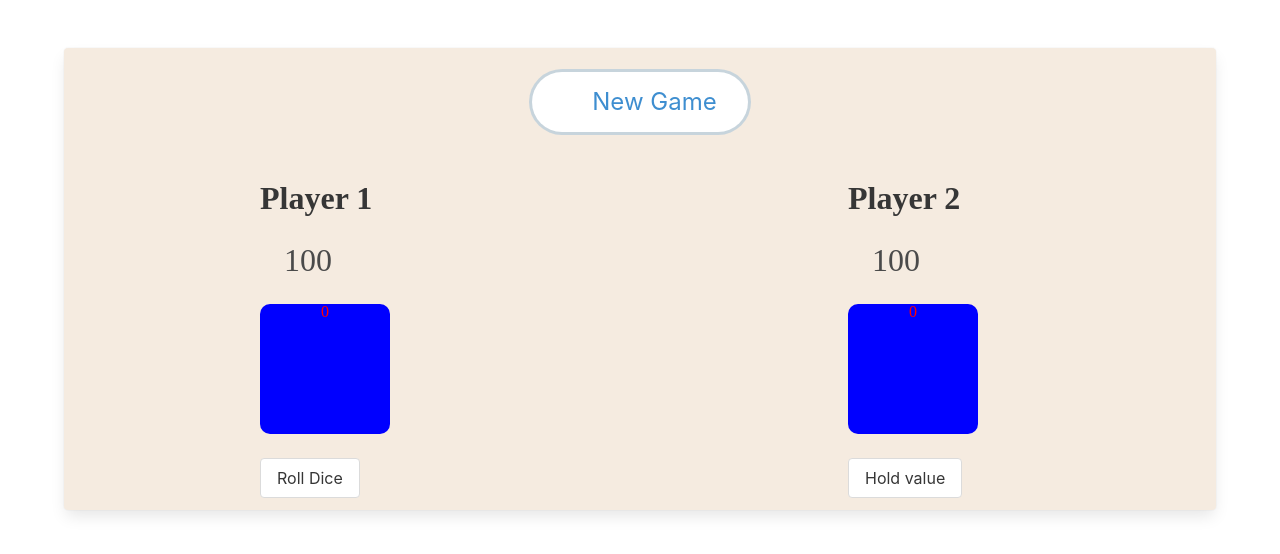
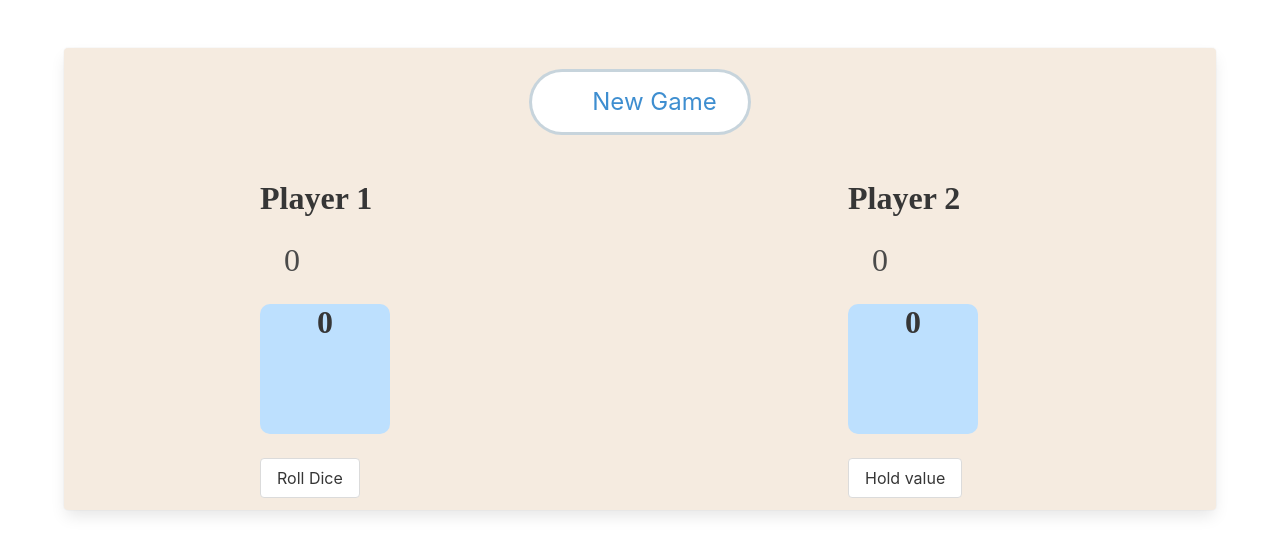
Before and after one commit to chubibobibo/projectDiceGame, a plain HTML site: page index.html in a window 1280 px wide. Both pictures are taken after a click on the button "New Game". Shown: the top 554 px of the page. Drawn offline with nearby package versions, Linux system fonts and the light colour scheme.

Commit message:
changes in js
more changes to the score keeping

```diff
--- a/app.js
+++ b/app.js
@@ -41,17 +41,19 @@ function updateScore() {
 
     if (randomRoll() === 1) {
         // randomRoll() = 0
-        alert('player rolls 1')
         currentArr1 = []
         currentScore1.textContent = '0'
+        console.log(currentArr1)
         isMyTurn = false
-
+        alert('player rolls 1')
     }
+    if (isMyTurn === true) {
         currentArr1.push(randomRoll())
         console.log(currentArr1)
         currentScore1.textContent = currentArr1.reduce((first, second) => {
             return first + second
         })
+    }
 
 }
 
@@ -59,16 +61,18 @@ function udpateScore2() {
 
     if (randomRoll() === 1) {
         // randomRoll() = 0
-        alert('player 2 rolls 1')
         currentArr2 = []
         currentScore2.textContent = '0'
+        // alert('player 2 rolls 1')
         isMyTurn = true
     }
+    if (isMyTurn === false) {
         currentArr2.push(randomRoll())
         console.log(currentArr2)
         currentScore2.textContent = currentArr2.reduce((first, second) => {
             return first + second
         })
+    }
 
 }
 
@@ -105,6 +109,18 @@ rollDice.addEventListener('click', function () {
     }
 
 })
+newGame.addEventListener('click', function () {
+    console.log('clicked')
+    currentScore1.textContent = 0
+    totalScore1.textContent = 0
+    currentArr1 = []
+    totalArr1 = []
+    currentScore2.textContent = 0
+    totalScore2.textContent = 0
+    currentArr2 = []
+    totalArr2 = []
+    isMyTurn = true
+})
 
 
 holdValue.addEventListener('click', function () {
@@ -115,6 +131,7 @@ holdValue.addEventListener('click', function () {
         holdValue2()
     }
 })
+
 
 
 
--- a/index.html
+++ b/index.html
@@ -19,8 +19,8 @@
                 <div class="column">
                     <div class="card">
                         <div class="card-content buttons is-centered">
-                            <button class="button is-info is-inverted is-large is-responsive is-rounded"><span
-                                    class="icon" id="newGame">
+                            <button class="button is-info is-inverted is-large is-responsive is-rounded"
+                                id="newGame"><span class="icon">
                                     <i class="bi bi-x-lg"></i>
                                 </span><span> New
                                     Game</span></button>
@@ -34,14 +34,14 @@
 
                                 <!-- Total Score -->
 
-                                <p class="subtitle is-3 ml-5 mt-3" id="totalScore1">100</p>
+                                <p class="subtitle is-3 ml-5 mt-3" id="totalScore1">0</p>
                             </div>
                             <div class="column is-half ">
                                 <p class="title 2">Player 2</p>
 
                                 <!-- Total Score -->
 
-                                <p class="subtitle is-3 ml-5 mt-3" id="totalScore2">100</p>
+                                <p class="subtitle is-3 ml-5 mt-3" id="totalScore2">0</p>
                             </div>
                         </div>
                         <!-- Current Score player 1-->
@@ -49,7 +49,7 @@
                         <div class="columns is-mobile">
                             <div class="column is-half is-offset-2">
                                 <div class="has-text-centered">
-                                    <p id="scoreBox1">0</p>
+                                    <p id="scoreBox1" class="title is-3">0</p>
                                 </div>
                             </div>
                             <!--
@@ -57,7 +57,7 @@
 
                             <div class="column is-half">
                                 <div class="has-text-centered">
-                                    <p id="scoreBox2">0</p>
+                                    <p id="scoreBox2" class="title is-3">0</p>
 
                                 </div>
                             </div>
--- a/style.css
+++ b/style.css
@@ -146,7 +146,7 @@ table {
     width: 130px;
     height: 130px;
     border-radius: 10px;
-    background-color: blue;
+    background-color: #bde0fe;
 }
 
 .winner {
```
Lines whose indentation alone changed are shown as unchanged.
